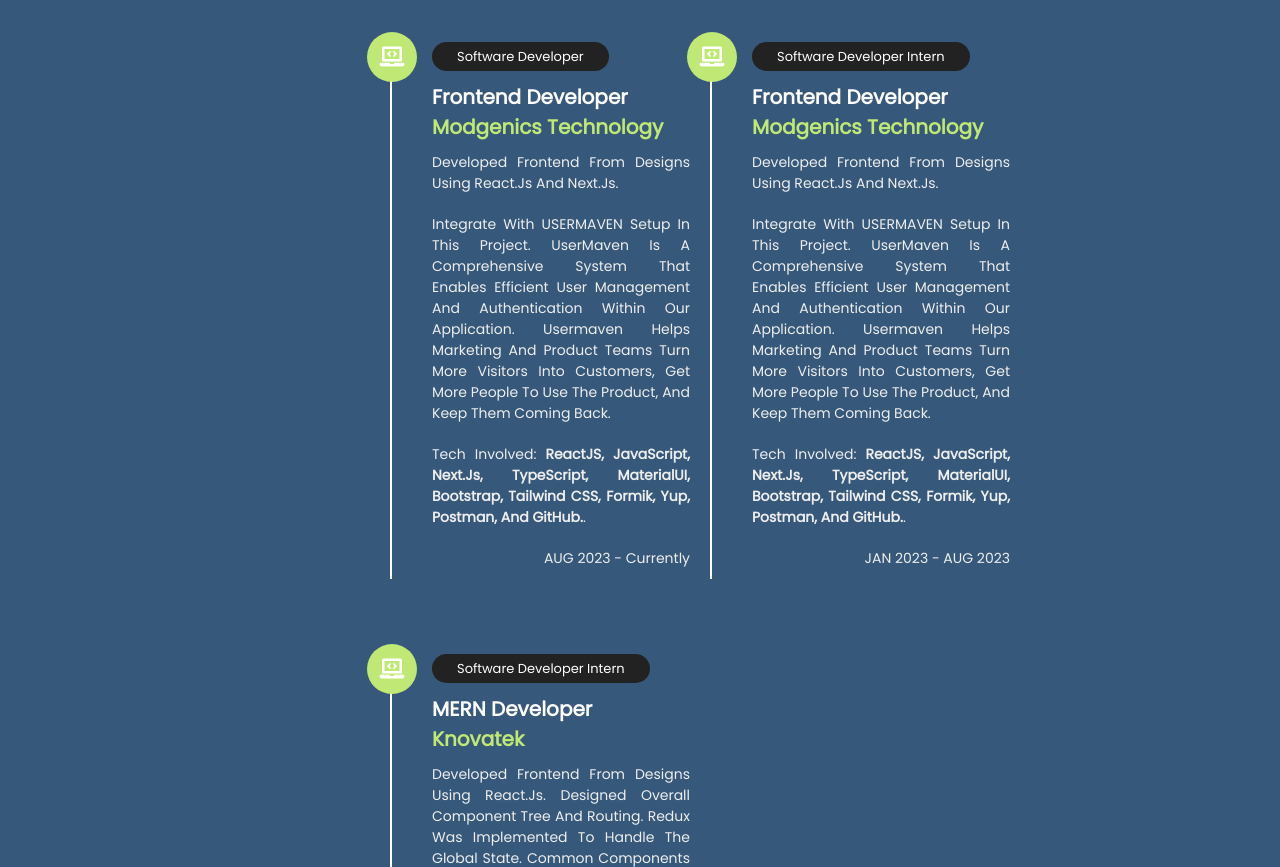
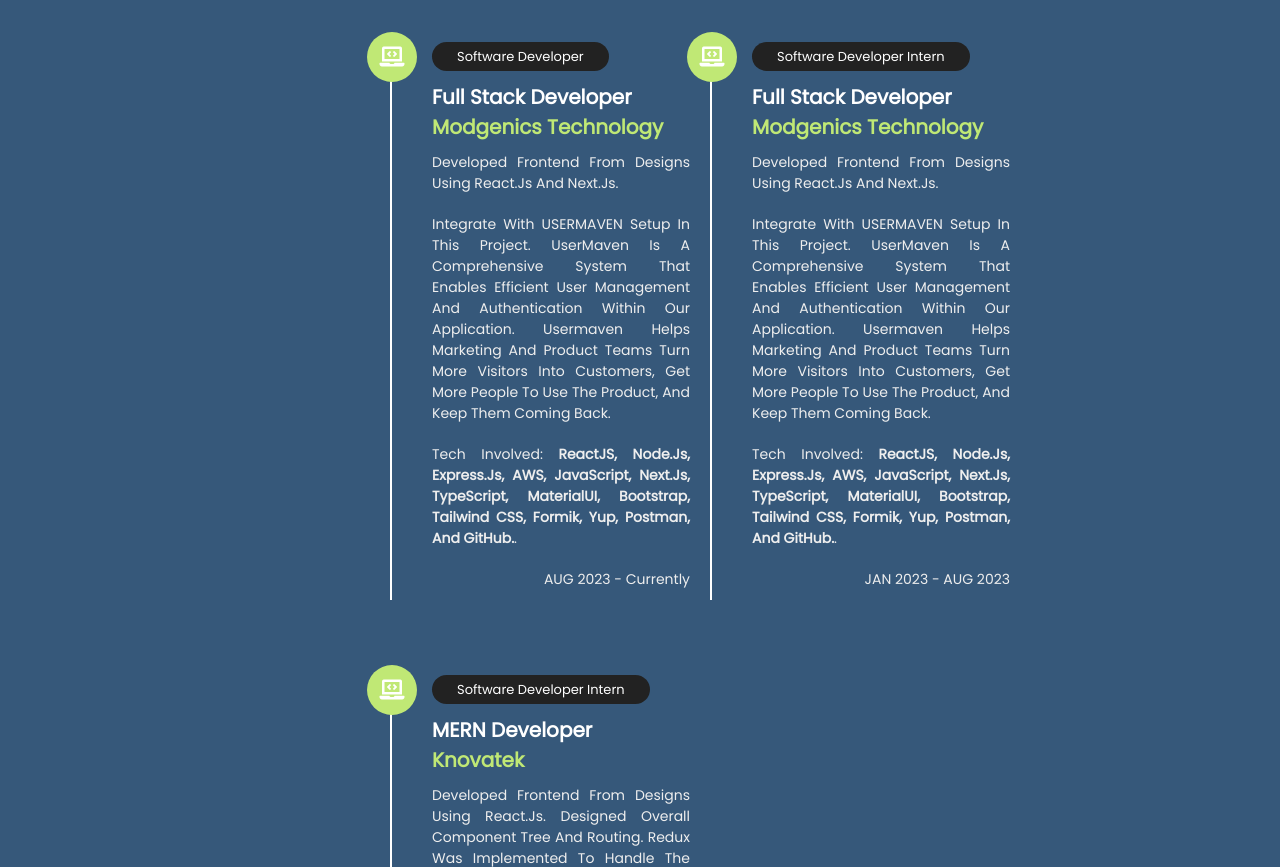
Before and after one commit to govind3/Portfolio-Site, a plain HTML site: page index.html in a window 1280 px wide. Shown: the part 844-1711 px from the top of the page. Drawn offline with nearby package versions, Linux system fonts and the light colour scheme.

Commit message:
Update tech stack from Frontend to Full Stack

```diff
--- a/index.html
+++ b/index.html
@@ -59,7 +59,7 @@
             <div class="box">
                 <i class="fas fa-laptop-code"></i>
                  <span>Software Developer</span>
-                 <h3>Frontend Developer <a style="color: rgb(192, 232, 117)f;" href="https://www.linkedin.com/company/modgenics-technology-solutions/mycompany/">Modgenics Technology
+                 <h3>Full Stack Developer <a style="color: rgb(192, 232, 117)f;" href="https://www.linkedin.com/company/modgenics-technology-solutions/mycompany/">Modgenics Technology
                 </a></h3>
                  <p style="text-align: justify;">Developed frontend from designs using React.js and Next.js.</p>
                  <p style="text-align: justify;">Integrate with
@@ -67,13 +67,13 @@
                     user management and authentication within our application. Usermaven helps marketing and
                     product teams turn more visitors into customers, get more people to use the product, and keep them
                     coming back.</p>
-                 <p style="text-align: justify;">Tech Involved:<b> ReactJS, javaScript, Next.Js, TypeScript, MaterialUI, Bootstrap, Tailwind CSS, Formik, Yup, Postman, and GitHub.</b>.</p>
+                 <p style="text-align: justify;">Tech Involved:<b> ReactJS, Node.js, Express.js, AWS, javaScript, Next.Js, TypeScript, MaterialUI, Bootstrap, Tailwind CSS, Formik, Yup, Postman, and GitHub.</b>.</p>
                  <p style="float: right;">AUG 2023 - Currently</p>
              </div>
              <div class="box">
                 <i class="fas fa-laptop-code"></i>
                  <span>Software Developer Intern</span>
-                 <h3>Frontend Developer <a style="color: rgb(192, 232, 117)f;" href="https://www.linkedin.com/company/modgenics-technology-solutions/mycompany/">Modgenics Technology
+                 <h3>Full Stack Developer <a style="color: rgb(192, 232, 117)f;" href="https://www.linkedin.com/company/modgenics-technology-solutions/mycompany/">Modgenics Technology
                 </a></h3>
                  <p style="text-align: justify;">Developed frontend from designs using React.js and Next.js.</p>
                  <p style="text-align: justify;">Integrate with
@@ -81,7 +81,7 @@
                     user management and authentication within our application. Usermaven helps marketing and
                     product teams turn more visitors into customers, get more people to use the product, and keep them
                     coming back.</p>
-                 <p style="text-align: justify;">Tech Involved:<b> ReactJS, javaScript, Next.Js, TypeScript, MaterialUI, Bootstrap, Tailwind CSS, Formik, Yup, Postman, and GitHub.</b>.</p>
+                 <p style="text-align: justify;">Tech Involved:<b> ReactJS, Node.js, Express.js, AWS, javaScript, Next.Js, TypeScript, MaterialUI, Bootstrap, Tailwind CSS, Formik, Yup, Postman, and GitHub.</b>.</p>
                  <p style="float: right;">JAN 2023 - AUG 2023</p>
              </div>
              <div class="box">
```
